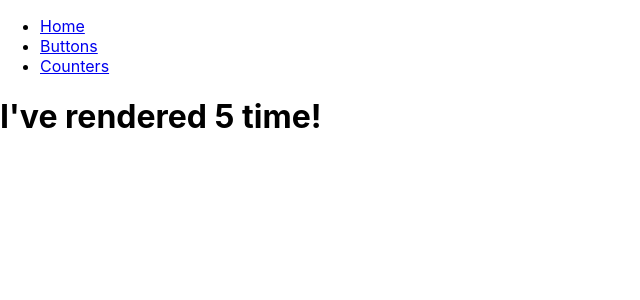
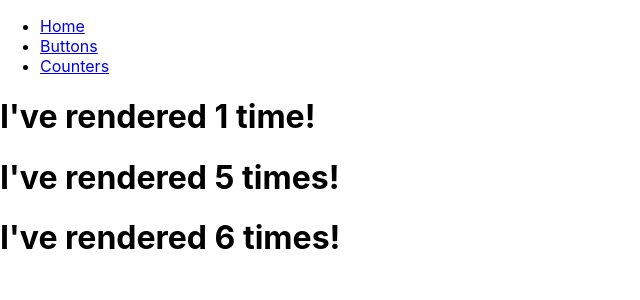
Before and after one commit to TaaviKodari/2023KevatBBTi1600_React-harjoitus, a React (Create React App) app in the folder 2023kevat_bbti_1600_react_harjoitus/: page /Counters in a window 1280 px wide. Shown: the top 300 px of the page, without its empty margins (0-640 px from the left). Built offline with nearby package versions, Linux system fonts and the light colour scheme.

Commit message:
counter loppu

```diff
--- a/2023kevat_bbti_1600_react_harjoitus/src/pages/Counters.jsx
+++ b/2023kevat_bbti_1600_react_harjoitus/src/pages/Counters.jsx
@@ -3,15 +3,29 @@ import{useState,useEffect} from "react";
 
 export const Counters = () =>{
     const[count, setCount] =useState(0);
+    const[count2, setCount2] = useState(0);
+    const[count3, setCount3] = useState(0);
     useEffect(()=>{
       setTimeout(function(){
         setCount(count+1)
       },1000);
-    },);
+    },[]);
+
+    useEffect(()=>{
+      setTimeout(function(){
+        setCount2(count2 + 1);
+      },1000)
+    });
+
+    useEffect(()=>{
+      setCount3(count3 +1);
+    },[count2]);
 
     return(
         <div>
             <h1>I've rendered {count} time!</h1>
+            <h1>I've rendered {count2} times!</h1>
+            <h1>I've rendered {count3} times!</h1>
         </div>
     );
 }
```
